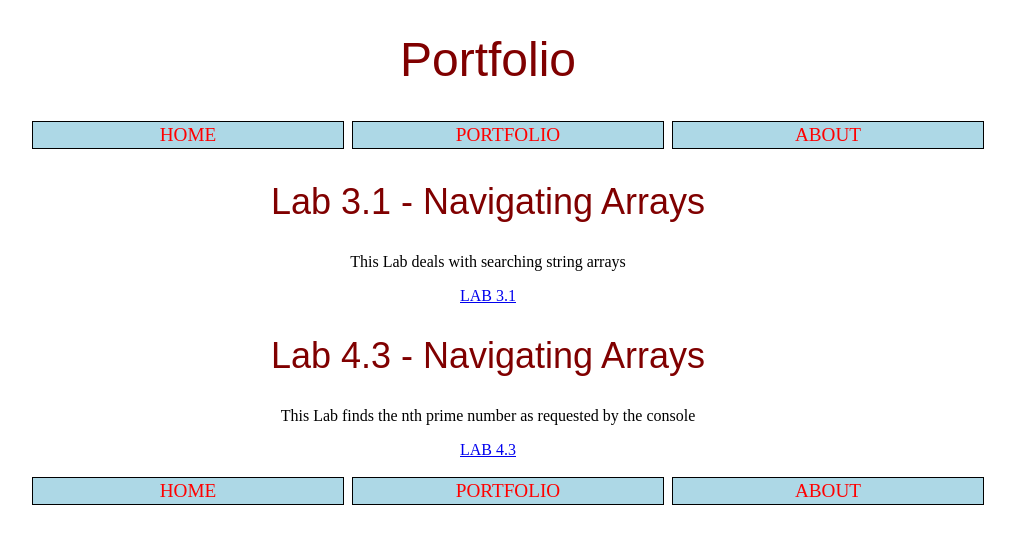
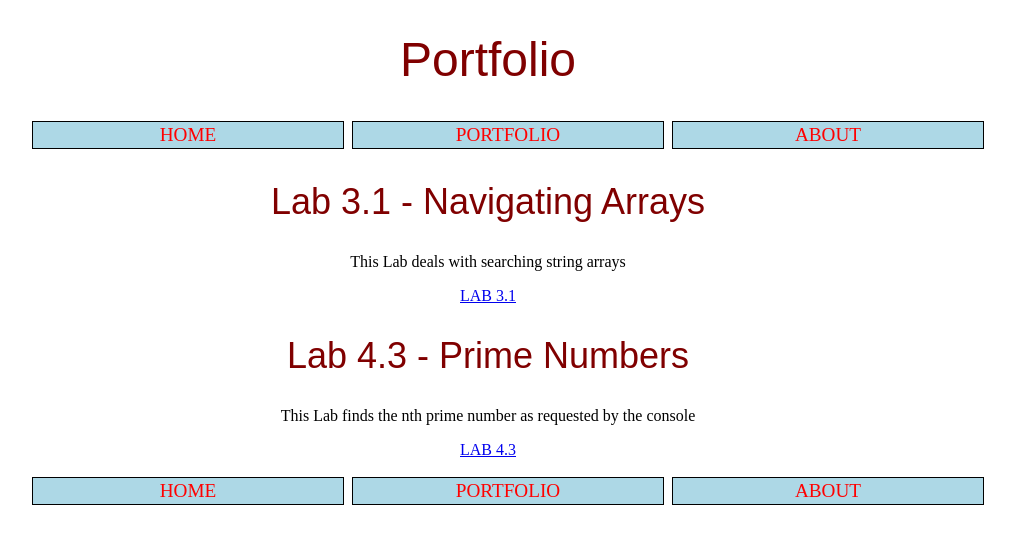
Before and after one commit to contractcooker/contractcooker.github.io, a plain HTML site: page portfolio.html in a window 1280 px wide. Shown: the whole page, without its empty margins (152-1167 px from the left). Drawn offline with Linux system fonts and the light colour scheme.

Commit message:
modification to portfolio page

```diff
--- a/portfolio.html
+++ b/portfolio.html
@@ -30,7 +30,7 @@
     </div>
     <div>
         <h2>
-            Lab 4.3 - Navigating Arrays
+            Lab 4.3 - Prime Numbers
         </h2>
         <p>This Lab finds the nth prime number as requested by the console </p>
         <a href="https://github.com/contractcooker/Lab_4.3">LAB 4.3</a>
```
